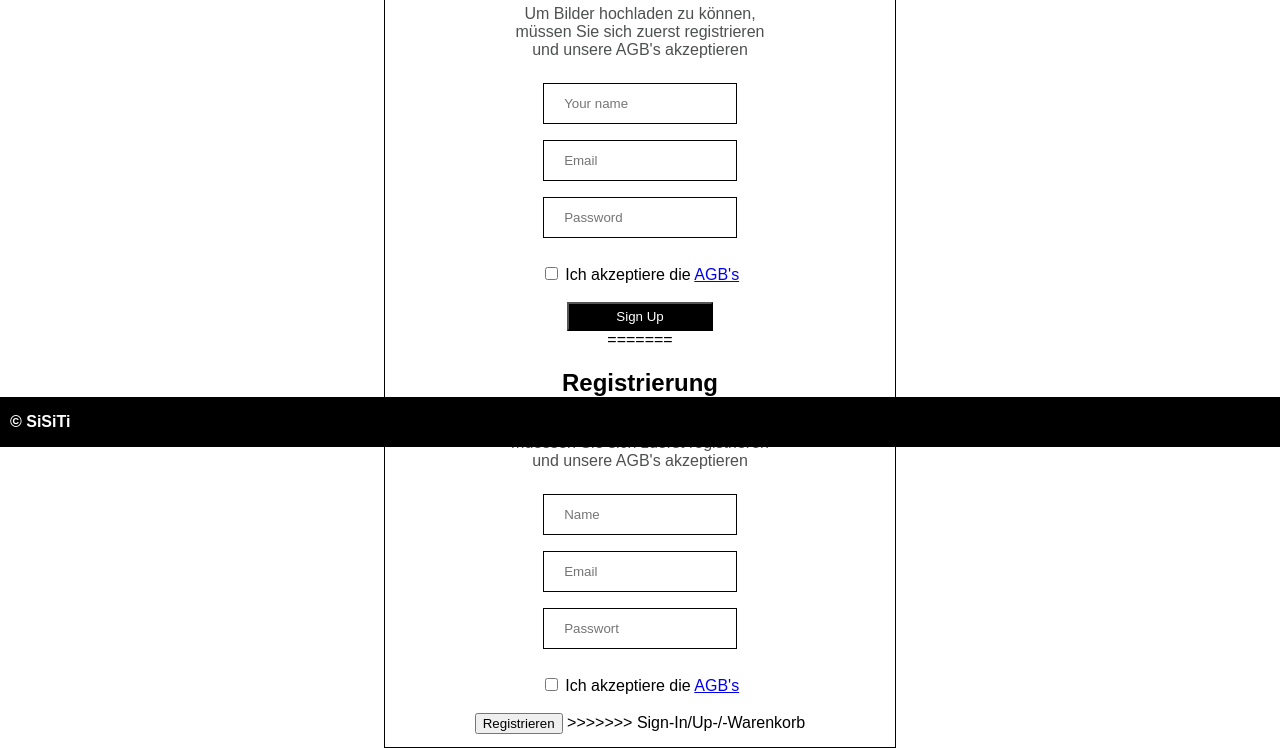
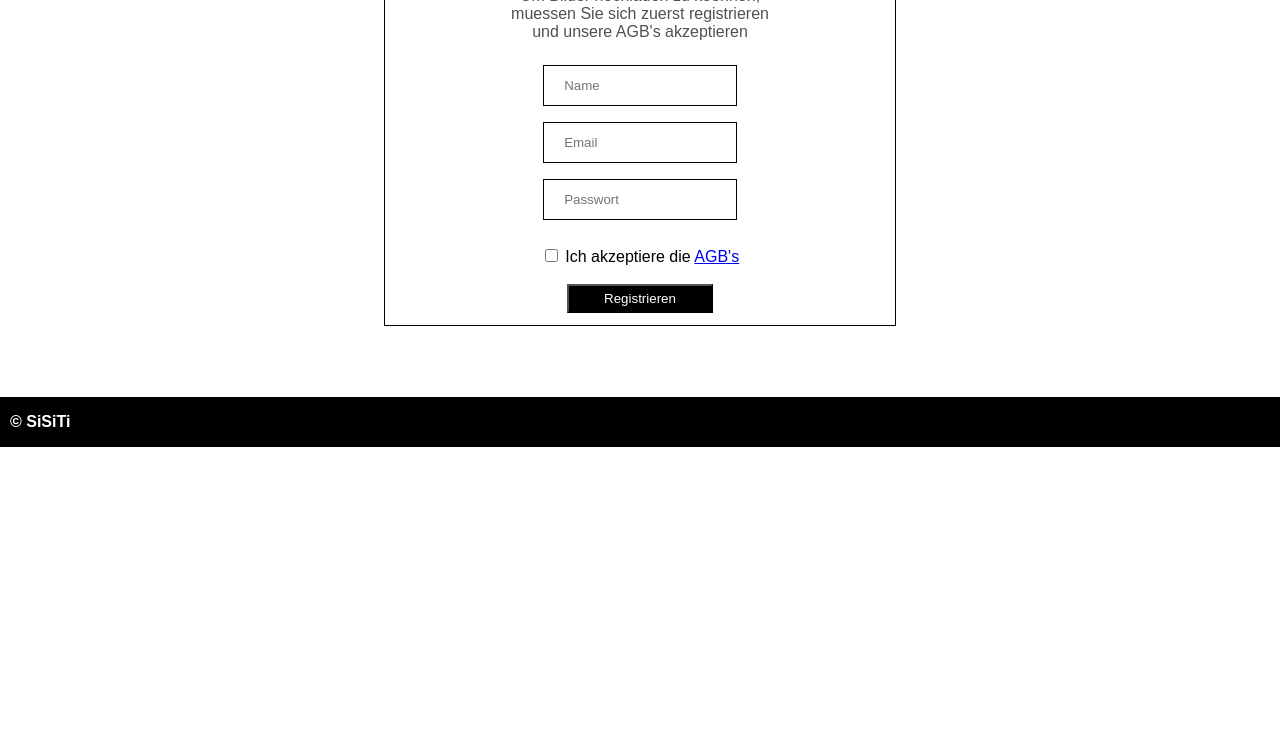
Before and after one commit to luesim/SiSiTi, a plain HTML site: page HTML/Signup.html in a window 1280 px wide. Shown: the part 353-1101 px from the top of the page. After the commit the page ends 800 px from the top, so only its background shows below. Drawn offline with Linux system fonts and the light colour scheme.

Commit message:
commitSignUp

```diff
--- a/HTML/Signup.html
+++ b/HTML/Signup.html
@@ -37,22 +37,9 @@
         </header>
 
             <div class="eingaben">
-<<<<<<< HEAD
-                <h2>Sign Up</h2>
-                <p class="signuptext">Um Bilder hochladen zu können,<br> müssen Sie sich zuerst registrieren<br>und unsere AGB's akzeptieren</p>
-                <form>
-                    <input type="text" class="signup" placeholder="Your name" name="name" required><br>
-                    <input type="text" class="signup" placeholder="Email" name="email" required><br>
-                    <input type="password" class="signup" placeholder="Password" name="psw" required>
-                    <br><br>
-                    <input type="checkbox" id="AGB" name="AGB's" unchecked>
-
-                    <label for="AGB">Ich akzeptiere die <a href="AGB.html">AGB's</a></label><br><br>
-                    <button class="signupbutton" type="submit">Sign Up</button>
-                </form>
-=======
                 <h2>Registrierung</h2>
                 <p class="signuptext">Um Bilder hochladen zu koennen,<br> muessen Sie sich zuerst registrieren<br>und unsere AGB's akzeptieren</p>
+                <form>
                 <input type="text" class="signup" placeholder="Name" name="name" required><br>
                 <input type="text" class="signup" placeholder="Email" name="email" required><br>
                 <input type="password" class="signup" placeholder="Passwort" name="psw" required>
@@ -60,8 +47,8 @@
                 <input type="checkbox" id="AGB" name="AGB's" unchecked>
 
                 <label for="AGB">Ich akzeptiere die <a href="url">AGB's</a></label><br><br>
-                <button type="submit">Registrieren</button>
->>>>>>> Sign-In/Up-/-Warenkorb
+                <button class="signupbutton" type="submit">Registrieren</button>
+                </form>
             </div>
         <footer>
 			<div class="footerText">
```
